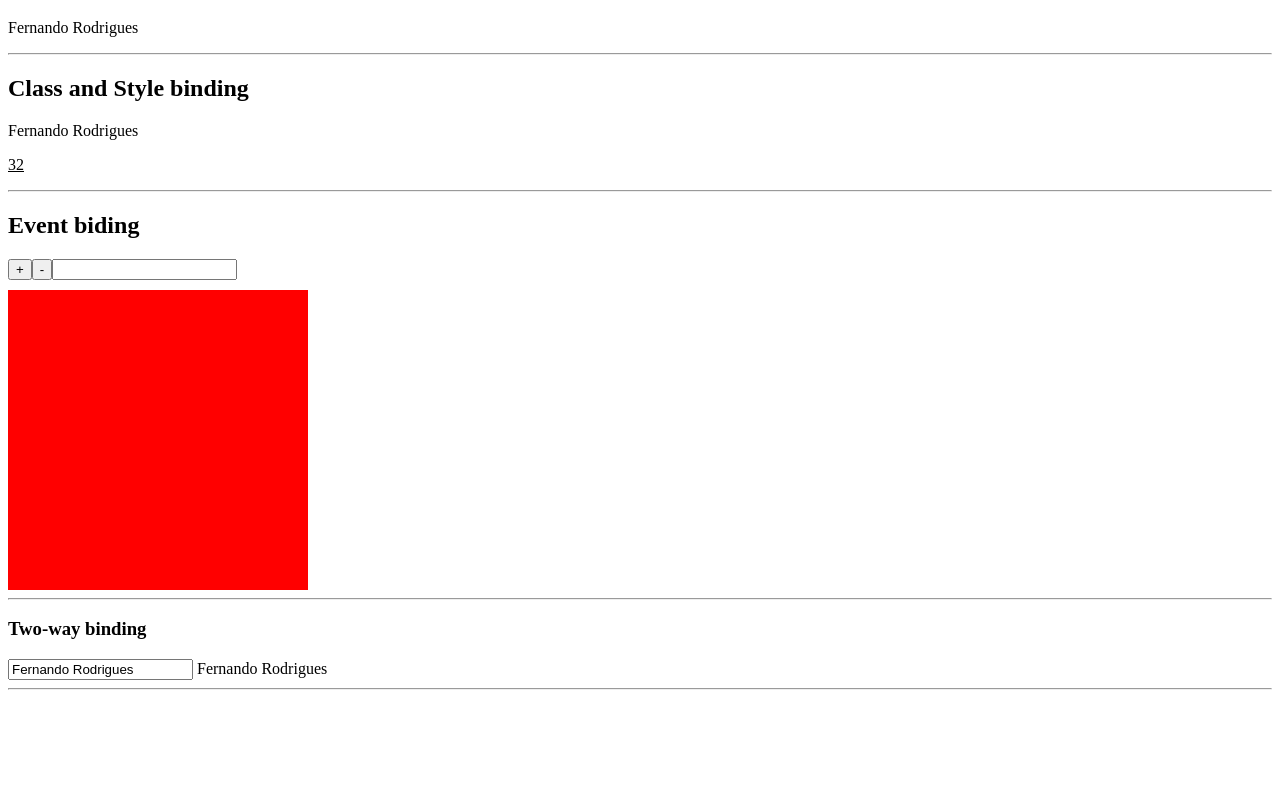
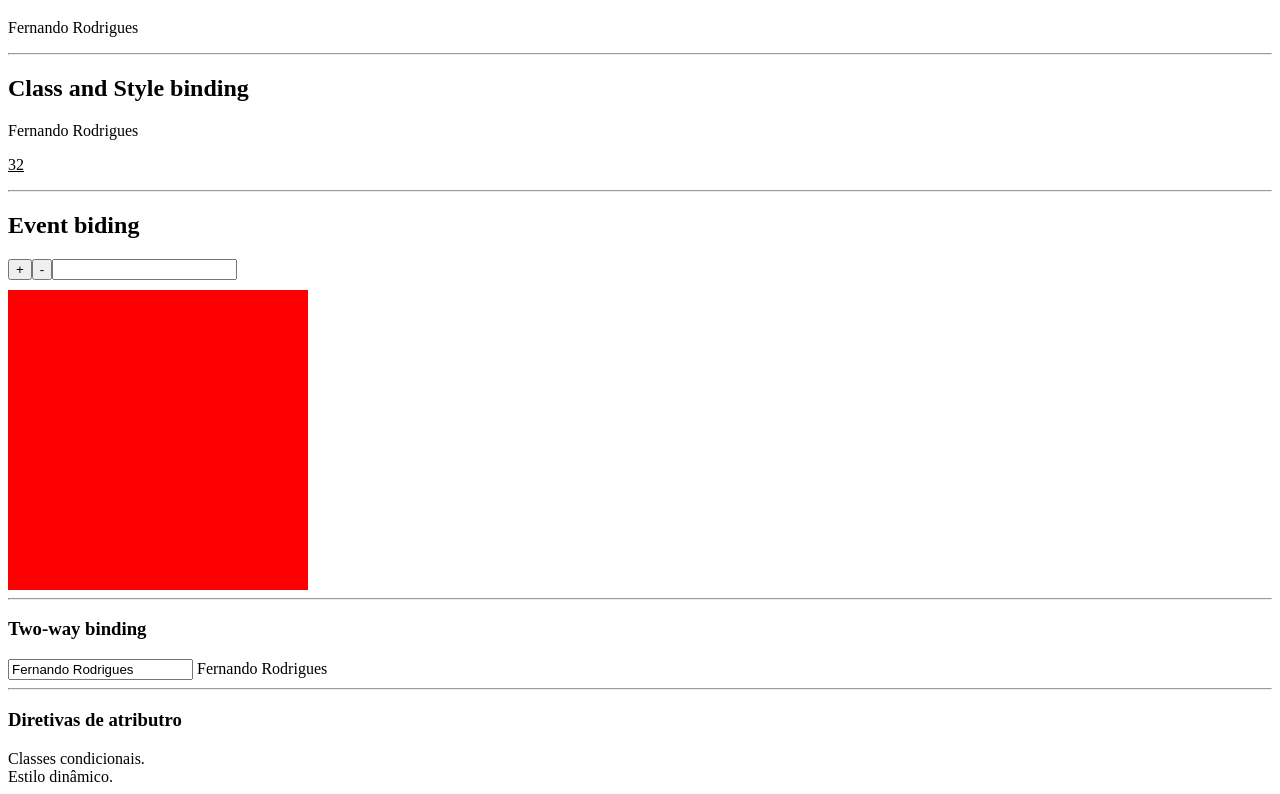
Before and after one commit to FernandoRodrigues91/angular17, an Angular app: page / in a window 1280 px wide. Shown: the part 383-1177 px from the top of the page. Before the commit the page ends 1081 px from the top, so only its background shows below. Built offline with nearby package versions, Linux system fonts and the light colour scheme.

Commit message:
Diretivas de Atributo

```diff
--- a/src/app/components/template/template-binding/template-binding.component.html
+++ b/src/app/components/template/template-binding/template-binding.component.html
@@ -52,3 +52,8 @@
     {{name}}
 
     <hr/>
+
+    <h3>Diretivas de atributro</h3>
+    <div>Classes condicionais.</div>
+
+    <div>Estilo dinâmico.</div>
```
